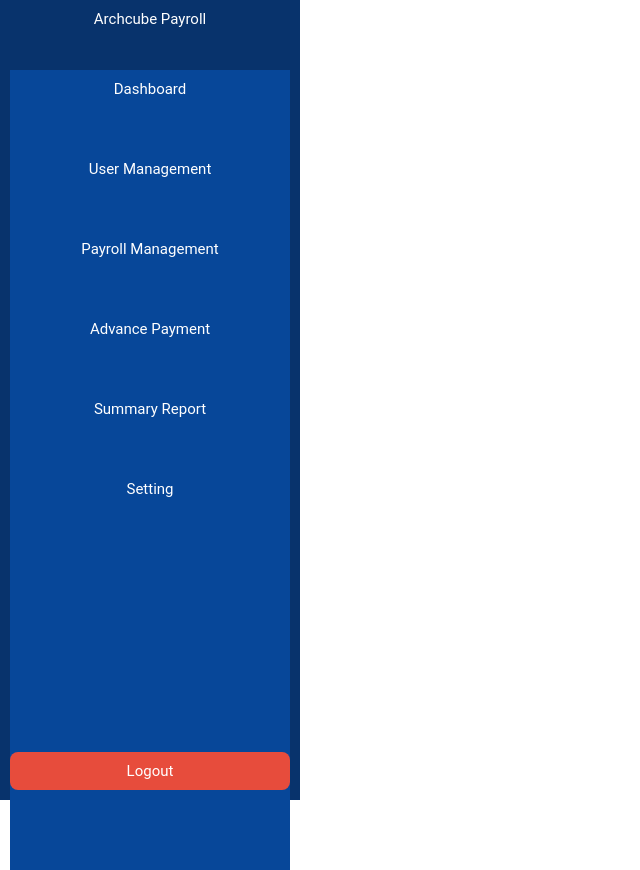
After one commit to GaliaArjhond/Archcube_payroll, a PHP site: page /dashboard.html in a window 1280 px wide. The commit adds this page. Shown: the whole page, without its empty margins (0-640 px from the left). Run offline with PHP 8.4, Linux system fonts and the light colour scheme.

Commit message:
renew dashboard

```diff
--- /dev/null
+++ b/dashboard.html
@@ -0,0 +1,28 @@
+<!DOCTYPE html>
+<!DOCTYPE html>
+<html lang="en">
+  <head>
+    <link rel="stylesheet" href="dashboardStyle.css" />
+    <meta charset="UTF-8" />
+    <meta name="viewport" content="width=device-width, initial-scale=1.0" />
+    <title>Dashboard</title>
+  </head>
+  <body>
+    <header>
+      <a href="">Archcube Payroll</a>
+      <div class="logout">
+        <a href="" class=" ">Logout</a>
+      </div>
+      <aside>
+        <ul>
+          <li><a href="">Dashboard</a></li>
+          <li><a href="">User Management</a></li>
+          <li><a href="">Payroll Management</a></li>
+          <li><a href="">Advance Payment</a></li>
+          <li><a href="">Summary Report</a></li>
+          <li><a href="">Setting</a></li>
+        </ul>
+      </aside>
+    </header>
+  </body>
+</html>
--- /dev/null
+++ b/dashboardStyle.css
@@ -0,0 +1,65 @@
+* {
+  margin: 0;
+  padding: 0;
+  box-sizing: border-box;
+  font: 1em roboto, sans-serif;
+}
+
+header {
+  background-color: #08336c;
+  width: 300px;
+  height: 100vh;
+  padding: 10px;
+  text-align: center;
+  font-size: 15px;
+  color: white;
+  position: relative;
+}
+
+a {
+  text-decoration: none;
+  color: white;
+}
+
+aside {
+  background-color: #074799;
+  margin: 0;
+  width: 280px;
+  height: 100vh;
+}
+
+.logout {
+  position: absolute;
+  bottom: 10px;
+  left: 10px;
+  width: calc(100% - 20px);
+  padding: 10px;
+  background-color: #e74c3c;
+  border: none;
+  color: white;
+  cursor: pointer;
+  border-radius: 8px;
+  text-align: center;
+}
+.logout:hover {
+  background-color: #c0392b;
+}
+
+ul li {
+  margin-bottom: 15px;
+  margin-top: 15%;
+}
+
+ul li a {
+  text-decoration: none;
+  color: white;
+  display: block;
+  padding: 10px;
+
+  border-radius: 5px;
+  font-size: bold;
+}
+
+ul li a:hover {
+  background-color: #3498db;
+}
```
Also changed, not shown: style.css (+7 -3 lines).
